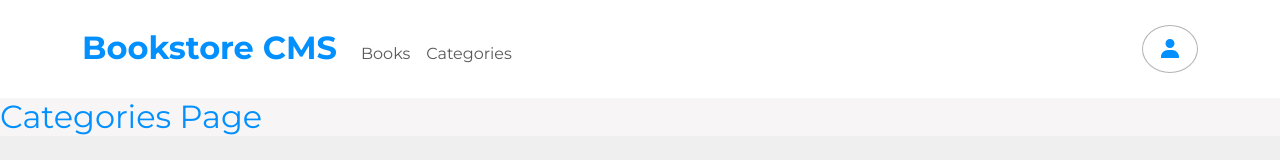
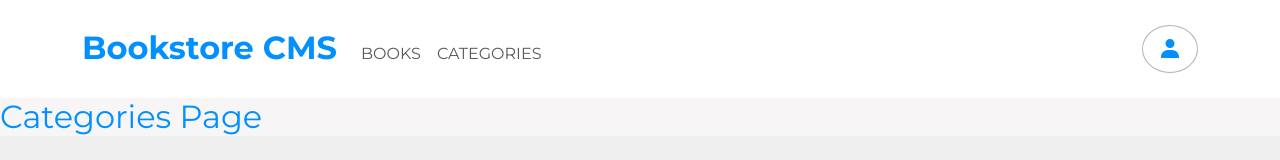
Before and after one commit to PabloBona/bookstore-react-app, a React (Create React App) app: page /categories in a window 1280 px wide. Shown: the top 160 px of the page. Built offline with nearby package versions, Linux system fonts and the light colour scheme.

Commit message:
Add  header styles

```diff
--- a/src/components/Header.jsx
+++ b/src/components/Header.jsx
@@ -25,12 +25,12 @@ function Header() {
             <ul className="navbar-nav ms-auto">
               <li className="nav-item">
                 <Link className="nav-link" to="/">
-                  <p>Books</p>
+                  <p>BOOKS</p>
                 </Link>
               </li>
               <li className="nav-item">
                 <Link className="nav-link" to="/categories">
-                  <p>Categories</p>
+                  <p>CATEGORIES</p>
                 </Link>
               </li>
             </ul>
```
